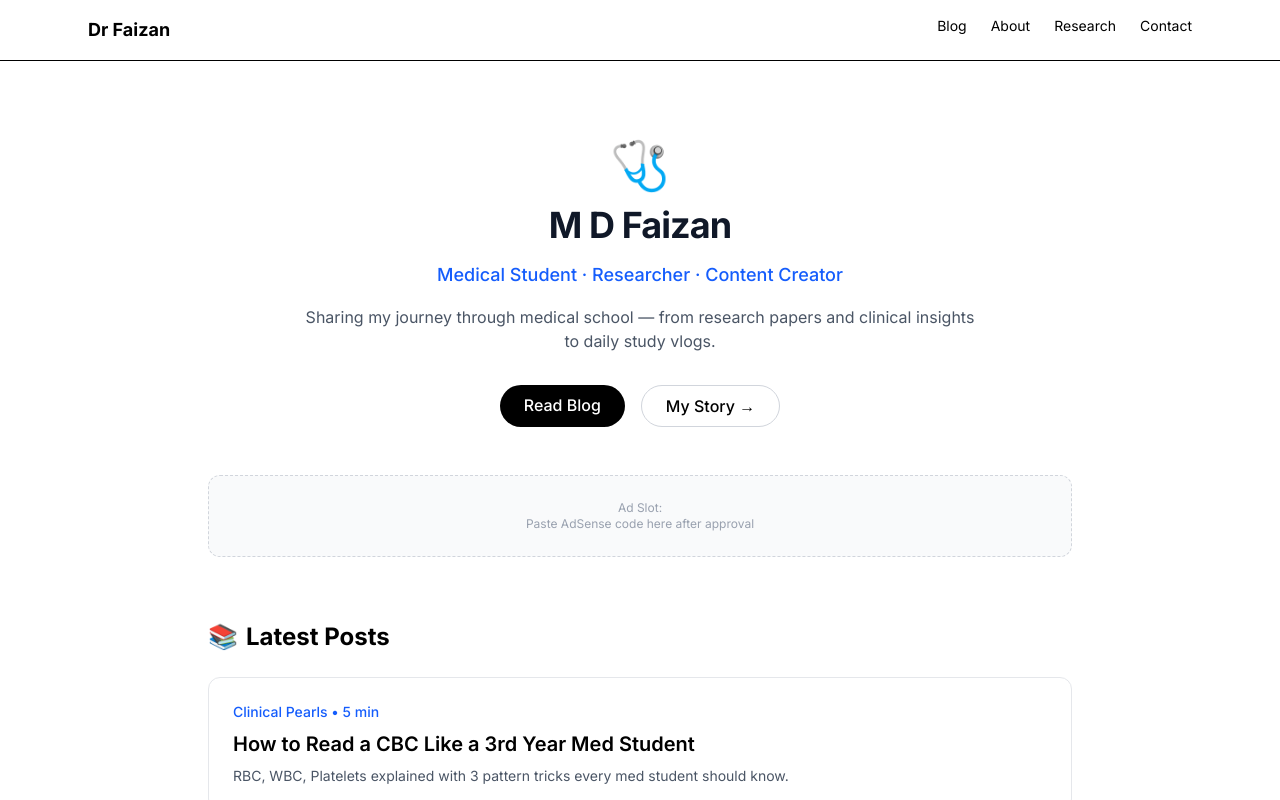
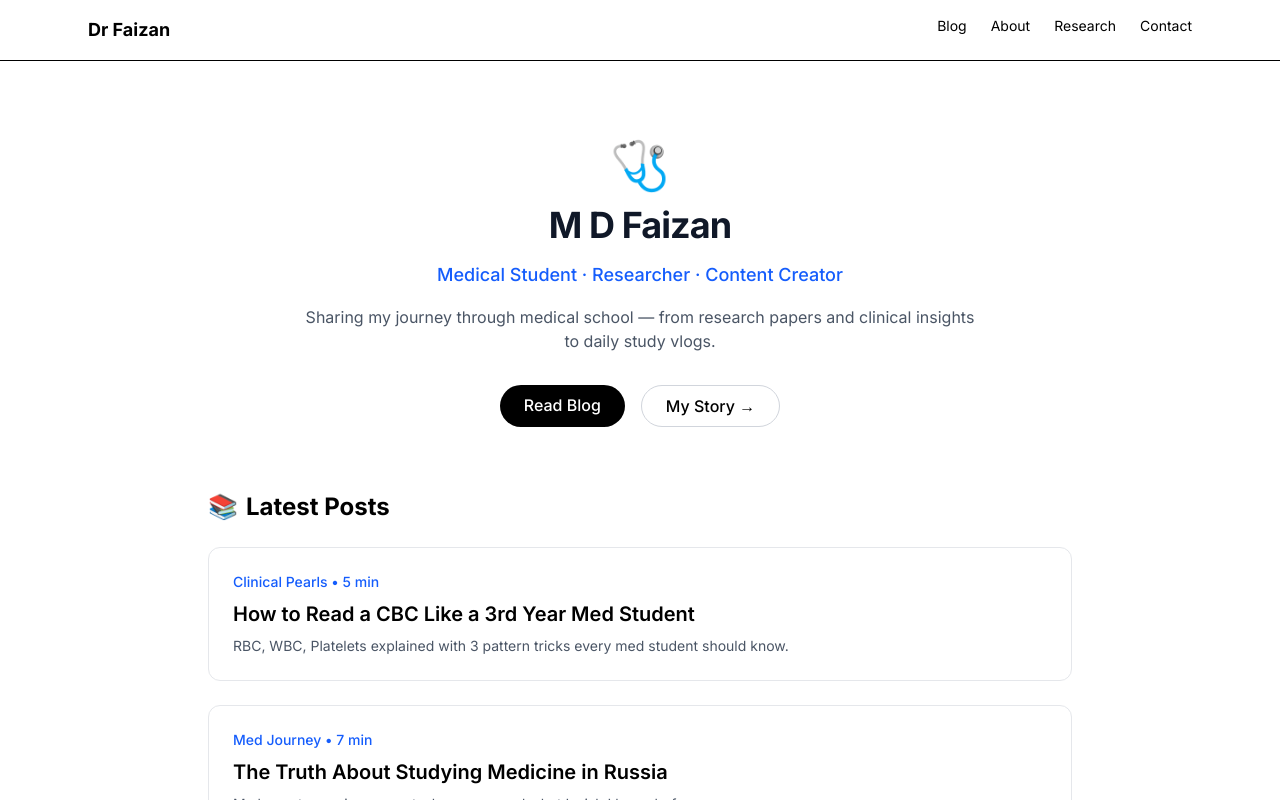
Before and after one commit to mdfaizan220163/med-student-site, a Next.js app: page / in a window 1280 px wide. Shown: the top 800 px of the page. Built offline with nearby package versions, Linux system fonts and the light colour scheme.

Commit message:
Fixed AdSlot type error

```diff
--- a/app/page.tsx
+++ b/app/page.tsx
@@ -36,7 +36,7 @@ export default function Home() {
 
       {/* Ad Slot */}
       <div className="my-12">
-        <AdSlot type="top" />
+
       </div>
 
       {/* Latest Posts Section */}
```
